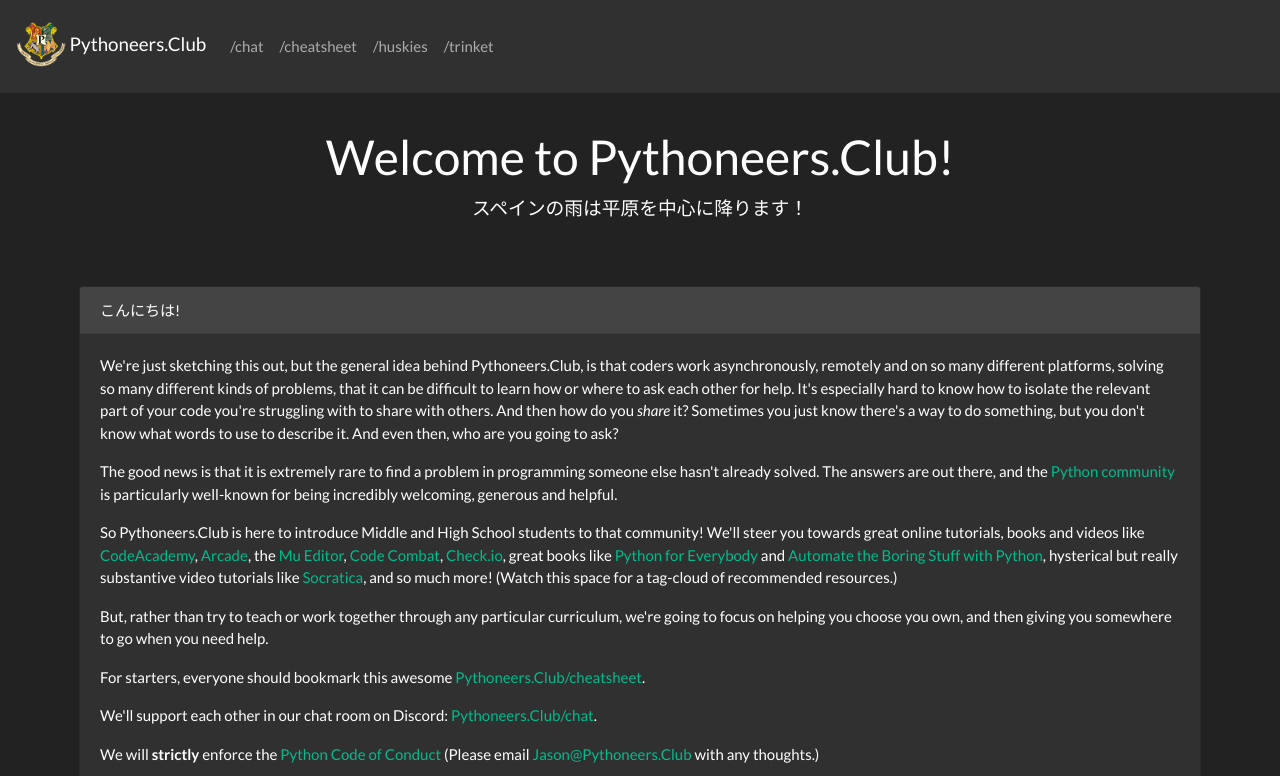
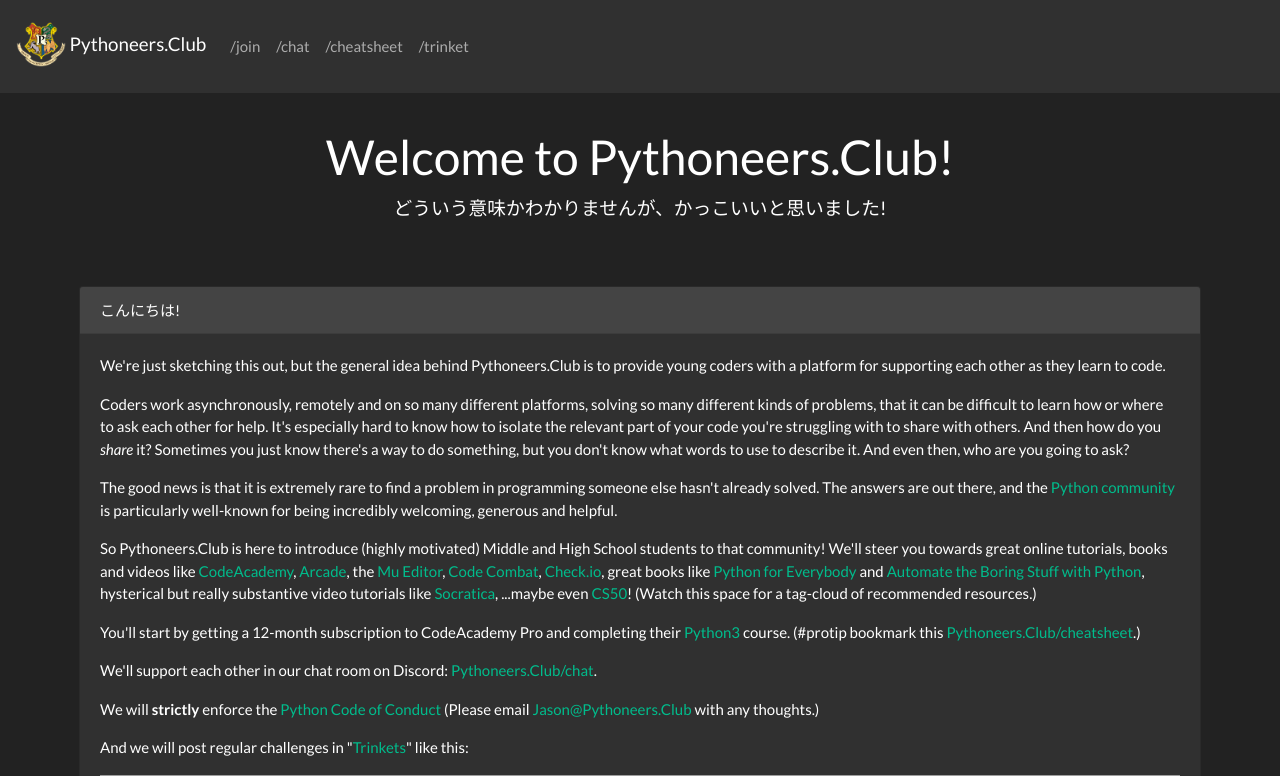
Before and after one commit to jasonblum/pythoneersclub, a Django app: page / in a window 1280 px wide. Shown: the top 776 px of the page. Run offline with Django 3.2, Linux system fonts and the light colour scheme; some libraries are stand-ins or nearby versions; grey boxes are pictures that could not be loaded.

Commit message:
updated text

```diff
--- a/pythoneersclub/urls.py
+++ b/pythoneersclub/urls.py
@@ -10,6 +10,7 @@ urlpatterns = [
 
     re_path(r'^(?i)chat/', RedirectView.as_view(url='http://discord.gg/2USePEX')),
     re_path(r'^(?i)cheatsheet/', RedirectView.as_view(url='https://learnxinyminutes.com/docs/python/')),
+    re_path(r'^(?i)coc/', RedirectView.as_view(url='https://www.python.org/psf/conduct/')),
     re_path(r'^(?i)codeacademy/', RedirectView.as_view(url='https://www.codecademy.com/learn/learn-python-3')),
     re_path(r'^(?i)comics/', RedirectView.as_view(url='https://www.dropbox.com/sh/28ab0g5jags1xam/AAAYoFDBXk90V_-TSFjlb8O6a')),
     re_path(r'^(?i)join/', RedirectView.as_view(url='https://forms.gle/aQaa9qyFwxNSA7HB7')),
--- a/shared/templates/home.html
+++ b/shared/templates/home.html
@@ -66,13 +66,13 @@
           <div class="collapse navbar-collapse">
             <ul class="navbar-nav mr-auto">
               <li class="nav-item">
+                <a class="nav-link" href="/join">/join</a>
+              </li>
+              <li class="nav-item">
                 <a class="nav-link" href="/chat">/chat</a>
               </li>
               <li class="nav-item">
                 <a class="nav-link" href="/cheatsheet">/cheatsheet</a>
-              </li>
-              <li class="nav-item">
-                <a class="nav-link" href="/huskies">/huskies</a>
               </li>
               <li class="nav-item">
                 <a class="nav-link" href="/trinket">/trinket</a>
@@ -97,7 +97,7 @@
 
       <div class="starter-template">
         <h1>Welcome to Pythoneers.Club!</h1>
-        <p class="lead">スペインの雨は平原を中心に降ります！</p>
+        <p class="lead">どういう意味かわかりませんが、かっこいいと思いました!</p>
       </div>
 
 
@@ -107,15 +107,18 @@
           こんにちは!
         </div>
         <div class="card-body">
-          <p>We're just sketching this out, but the general idea behind Pythoneers.Club, is that coders work asynchronously, remotely and on so many different platforms, solving so many different kinds of problems, that it can be difficult to learn how or where to ask each other for help.  It's especially hard to know how to isolate the relevant part of your code you're struggling with to share with others.  And then how do you <em>share</em> it?  Sometimes you just know there's a way to do something, but you don't know what words to use to describe it.  And even then, who are you going to ask?</p>
+          <p>We're just sketching this out, but the general idea behind Pythoneers.Club is to provide young coders with a platform for supporting each other as they learn to code.</p>
+          <p>Coders work asynchronously, remotely and on so many different platforms, solving so many different kinds of problems, that it can be difficult to learn how or where to ask each other for help.  It's especially hard to know how to isolate the relevant part of your code you're struggling with to share with others.  And then how do you <em>share</em> it?  Sometimes you just know there's a way to do something, but you don't know what words to use to describe it.  And even then, who are you going to ask?</p>
           <p>The good news is that it is extremely rare to find a problem in programming someone else hasn't already solved.  The answers are out there, and the <a href="https://www.python.org/community/">Python community</a> is particularly well-known for being incredibly welcoming, generous and helpful.</p>
-          <p>So Pythoneers.Club is here to introduce Middle and High School students to that community!  We'll steer you towards great online tutorials, books and videos like <a href="http://Pythoneers.Club/codeacademy">CodeAcademy</a>, <a href="https://arcade.academy/">Arcade</a>, the <a href="https://codewith.mu/">Mu Editor</a>, <a href="https://codecombat.com/">Code Combat</a>, <a href="https://checkio.org/">Check.io</a>, great books like <a href="https://books.trinket.io/pfe/">Python for Everybody</a> and <a href="https://automatetheboringstuff.com/">Automate the Boring Stuff with Python</a>, hysterical but really substantive video tutorials like <a href="http://Pythoneers.Club/socratica">Socratica</a>, and so much more!  (Watch this space for a tag-cloud of recommended resources.)</p>
-          <p>But, rather than try to teach or work together through any particular curriculum, we're going to focus on helping you choose you own, and then giving you somewhere to go when you need help.</p>
-          <p>For starters, everyone should bookmark this awesome <a href="http://Pythoneers.Club/cheatsheet">Pythoneers.Club/cheatsheet</a>.</p>
-          <p>We'll support each other in our chat room on Discord: <a href="https://www.pythoneers.club/chat">Pythoneers.Club/chat</a>.</p>
+          <p>So Pythoneers.Club is here to introduce (highly motivated) Middle and High School students to that community!  We'll steer you towards great online tutorials, books and videos like <a href="/codeacademy">CodeAcademy</a>, <a href="https://arcade.academy/">Arcade</a>, the <a href="https://codewith.mu/">Mu Editor</a>, <a href="https://codecombat.com/">Code Combat</a>, <a href="https://checkio.org/">Check.io</a>, great books like <a href="https://books.trinket.io/pfe/">Python for Everybody</a> and <a href="https://automatetheboringstuff.com/">Automate the Boring Stuff with Python</a>, hysterical but really substantive video tutorials like <a href="http://Pythoneers.Club/socratica">Socratica</a>, ...maybe even <a href="https://cs50.harvard.edu/x/2020/">CS50</a>!  (Watch this space for a tag-cloud of recommended resources.)</p>
+          <p>You'll start by getting a 12-month subscription to CodeAcademy Pro and completing their <a href="https://www.codecademy.com/learn/learn-python-3">Python3</a> course.  (#protip bookmark this <a href="http://Pythoneers.Club/cheatsheet">Pythoneers.Club/cheatsheet</a>.)</p>
+          <p>We'll support each other in our chat room on Discord: <a href="/chat">Pythoneers.Club/chat</a>.</p>
           <p>We will <strong>strictly</strong> enforce the <a href="https://www.python.org/psf/conduct/">Python Code of Conduct</a> (Please email <a href="mailto:Jason@Pythoneers.Club">Jason@Pythoneers.Club</a> with any thoughts.)</p>
-          <p>And we will post weekly challenges in "<a href="http://Pythoneers.Club/trinket">Trinkets</a>" like this:</p>
-          <iframe src="https://trinket.io/embed/python3/f8a57a81e4?start=result" width="100%" height="500" frameborder="0" marginwidth="0" marginheight="0" allowfullscreen></iframe>
+          <p>And we will post regular challenges in "<a href="http://Pythoneers.Club/trinket">Trinkets</a>" like this:</p>
+          <iframe src="https://trinket.io/embed/python3/f8a57a81e4?start=result" width="100%" height="400" frameborder="0" marginwidth="0" marginheight="0" allowfullscreen></iframe>
+          &nbsp;<br/>
+          <p>...So, get started by filling out this form: <a href="/join">Pythoneers.Club/join</a>. <strong>Please only join if you are seriously committed to investing approximately 25 hours to complete the <a href="https://www.codecademy.com/learn/learn-python-3">Python3</a> course.</strong></p>
+          <p>If you know any professional technologists who would like to get involved, we'd like to see volunteers hold regular "office hours" in the <a href="https://www.pythoneers.club/chat">Pythoneers.Club/chat</a> room or even on Twitch, etc., please encourage them to get in touch!</p>
         </div>
       </div>
       <div class='text-center'>
```
